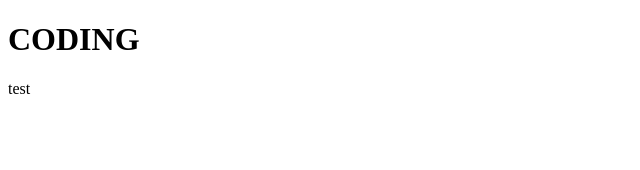
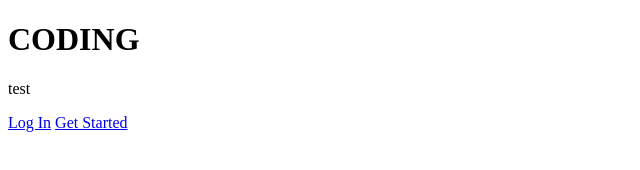
Before and after one commit to Lynxmountain/Coding, a plain HTML site: page index.html in a window 1280 px wide. Shown: the whole page, without its empty margins (0-640 px from the left). Drawn offline with Linux system fonts and the light colour scheme.

Commit message:
modified: index.html

```diff
--- a/index.html
+++ b/index.html
@@ -9,6 +9,10 @@
     <p>
         test
     </p>
+    <div class="right-buttons">
+        <a href="Login">Log In</a>
+        <a href="Get_Started">Get Started</a>
+    </div>
 </body>
 
 </html>
```
